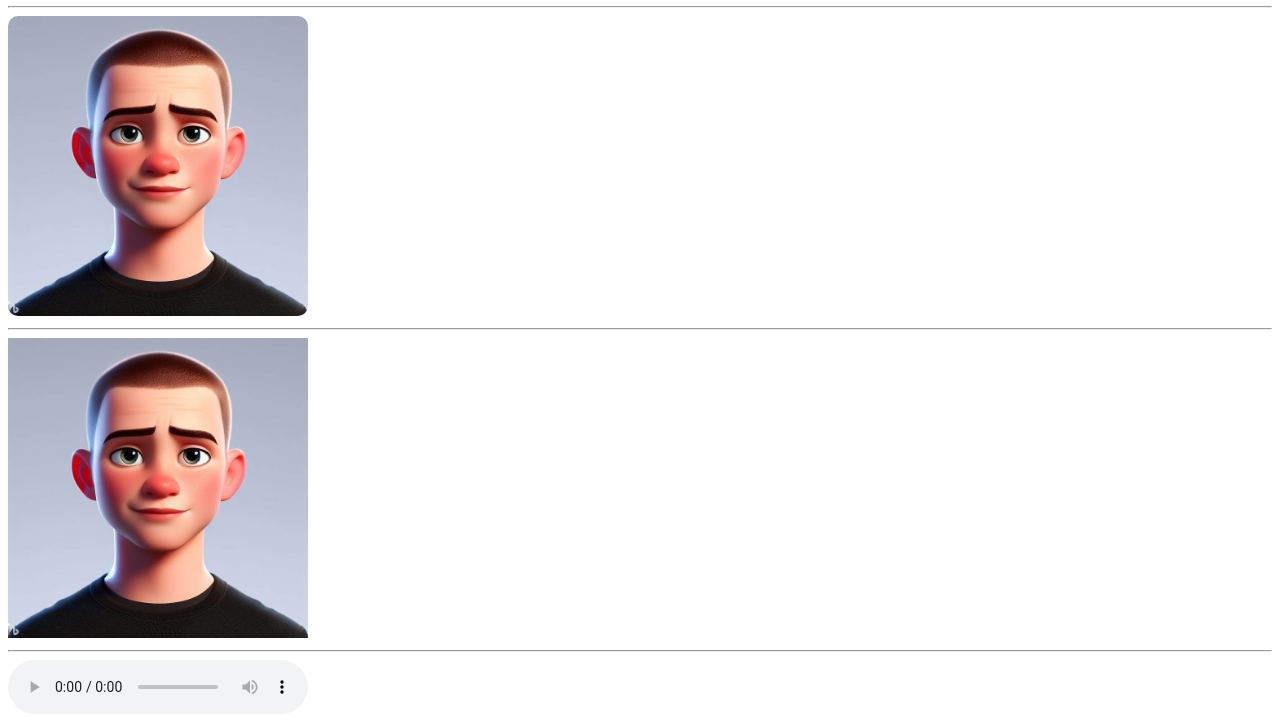
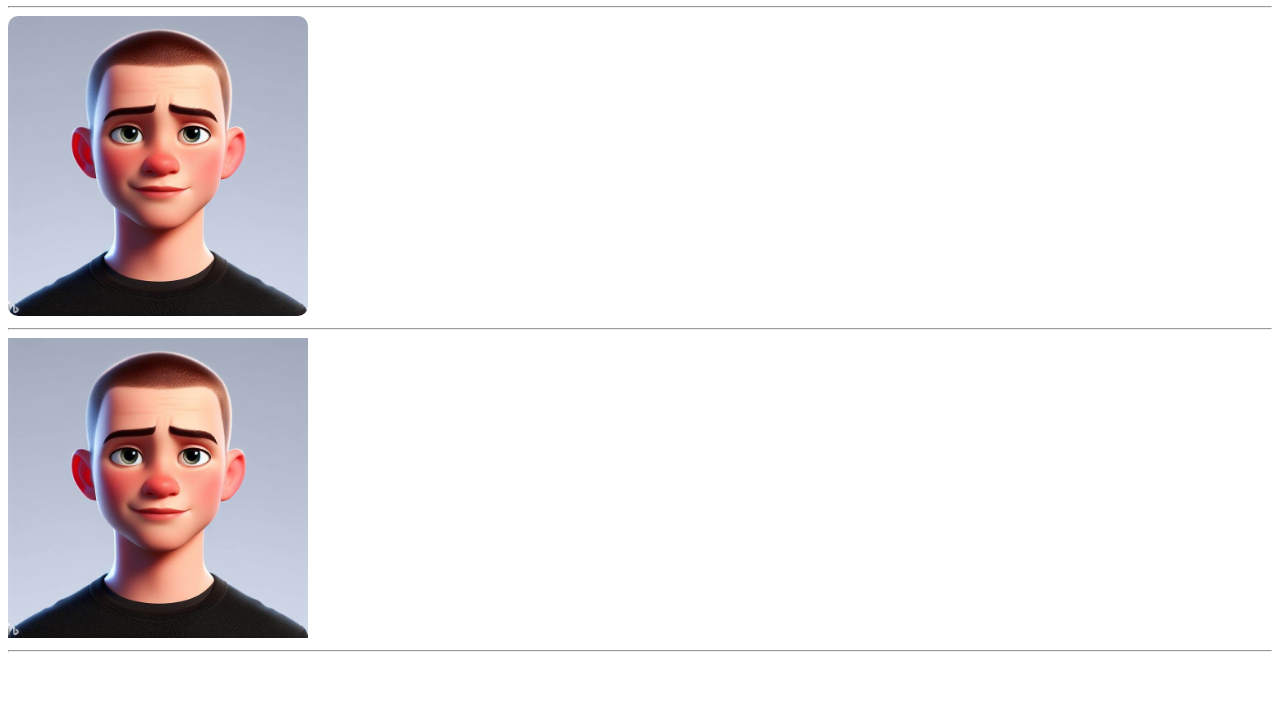
Before and after one commit to choosyrelic/webwin, a plain HTML site: page index.html in a window 1280 px wide. Shown: the part 881-1607 px from the top of the page. After the commit the page ends 1541 px from the top, so only its background shows below. Drawn offline with Linux system fonts and the light colour scheme.

Commit message:
index.html

```diff
--- a/index.html
+++ b/index.html
@@ -46,7 +46,7 @@
 <br>
 <hr>
 
-<audio autoplay controls src="Dune dancer - Patrick Patrikios.mp3" >music </audio>
+<audio autoplay src="Dune dancer - Patrick Patrikios.mp3" >music </audio>
 
 
 
```
